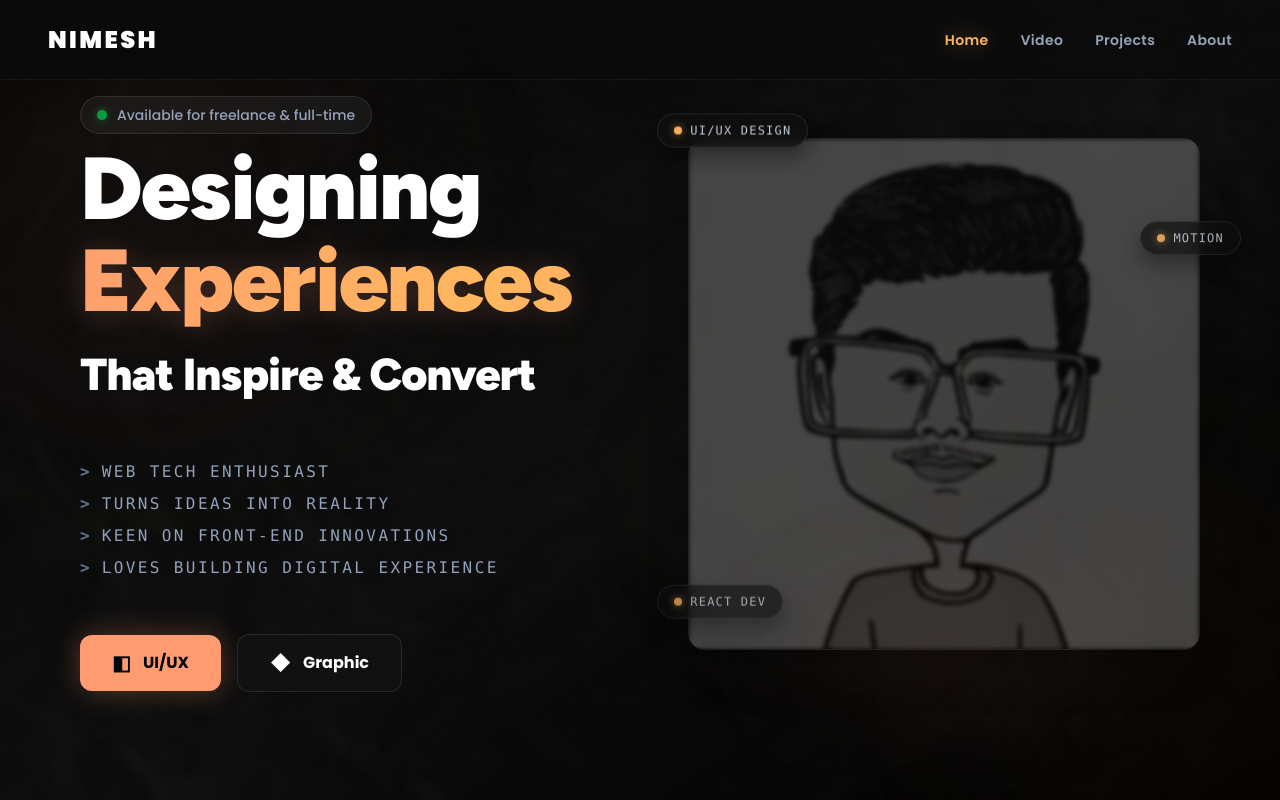
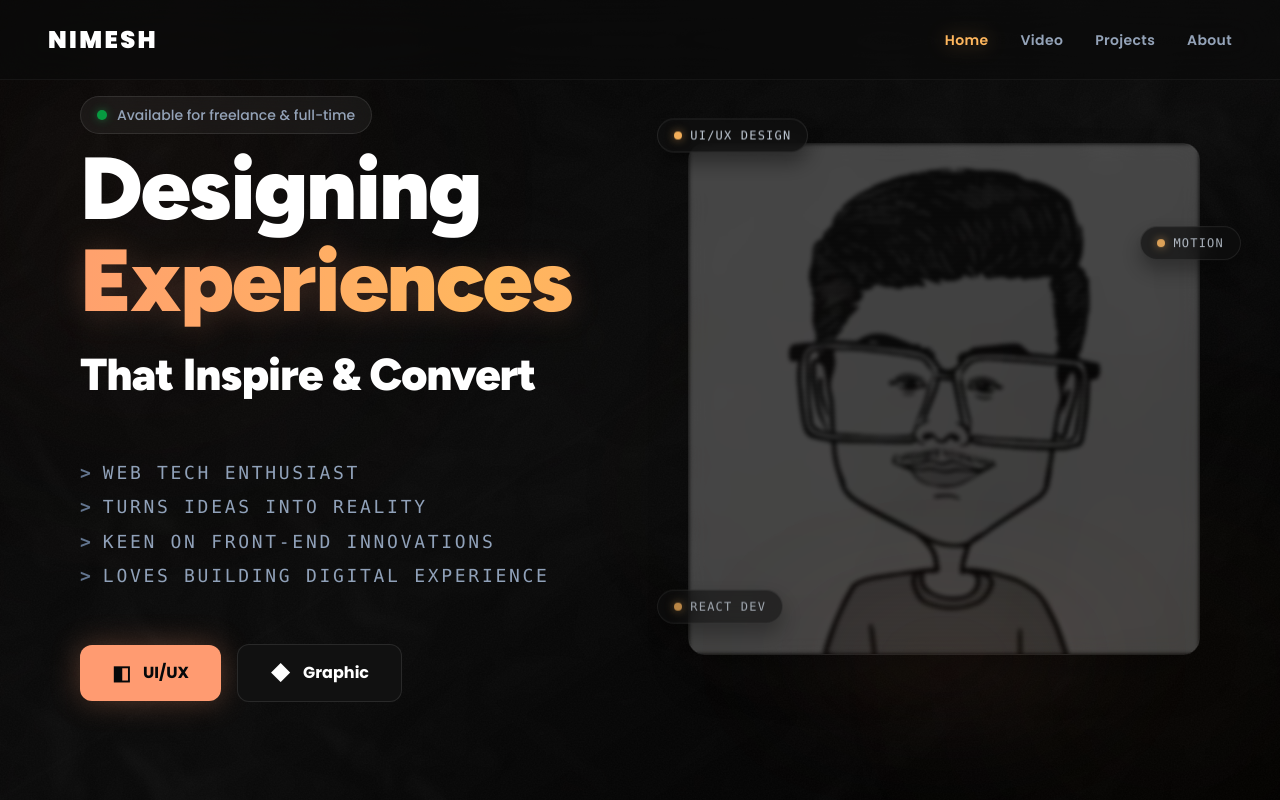
Before and after one commit to Nimujaiswal/Mywebsite, a React (Vite) app: page / in a window 1280 px wide. Built offline with nearby package versions, Linux system fonts and the light colour scheme.

Commit message:
Update Home.jsx

```diff
--- a/src/pages/Home.jsx
+++ b/src/pages/Home.jsx
@@ -417,7 +417,7 @@ export default function Home() {
             </motion.div>
 
             {/* SUBTEXT LIST */}
-            <motion.div variants={itemV} className="font-mono text-sm lg:text-base text-slate-400 space-y-3 pt-6">
+            <motion.div variants={itemV} className="font-mono text-base lg:text-lg text-slate-400 space-y-3 pt-6">
               {[
                 "WEB TECH ENTHUSIAST",
                 "TURNS IDEAS INTO REALITY",
@@ -425,7 +425,7 @@ export default function Home() {
                 "LOVES BUILDING DIGITAL EXPERIENCE",
               ].map((line, i) => (
                 <motion.p key={i} initial={{ opacity: 0, x: -14 }} animate={{ opacity: 1, x: 0 }} transition={{ delay: 0.55 + i * 0.09, duration: 0.5 }} className="flex items-start gap-3 group">
-                  <span className="text-slate-500 font-bold transition-colors duration-300 text-base leading-none mt-[2px]">&gt;</span>
+                  <span className="text-slate-500 font-bold transition-colors duration-300 text-lg leading-none mt-[2px]">&gt;</span>
                   <span className="group-hover:text-white transition-colors duration-300 tracking-[0.15em] font-normal leading-tight">{line}</span>
                 </motion.p>
               ))}
```
